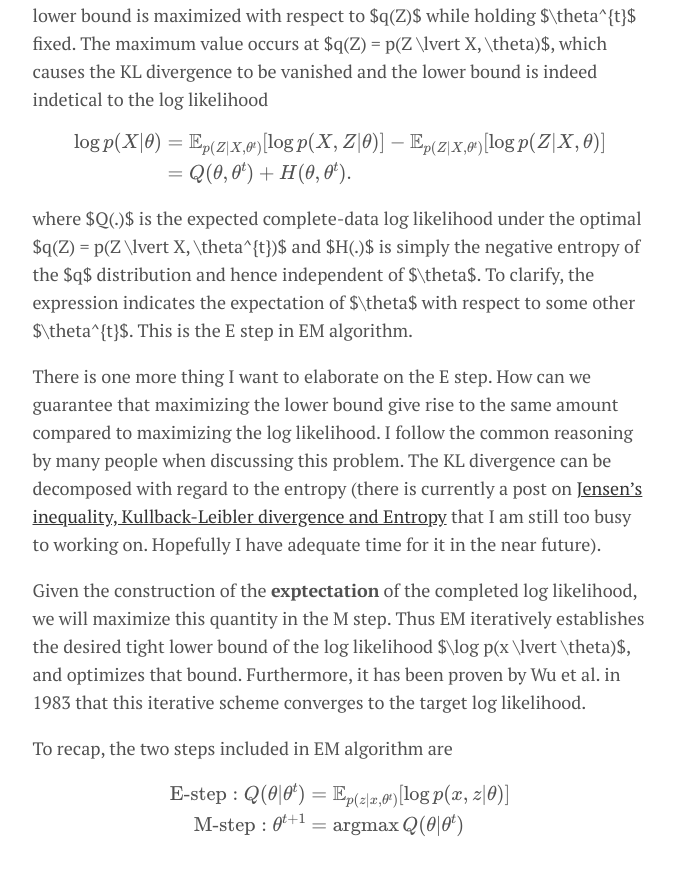
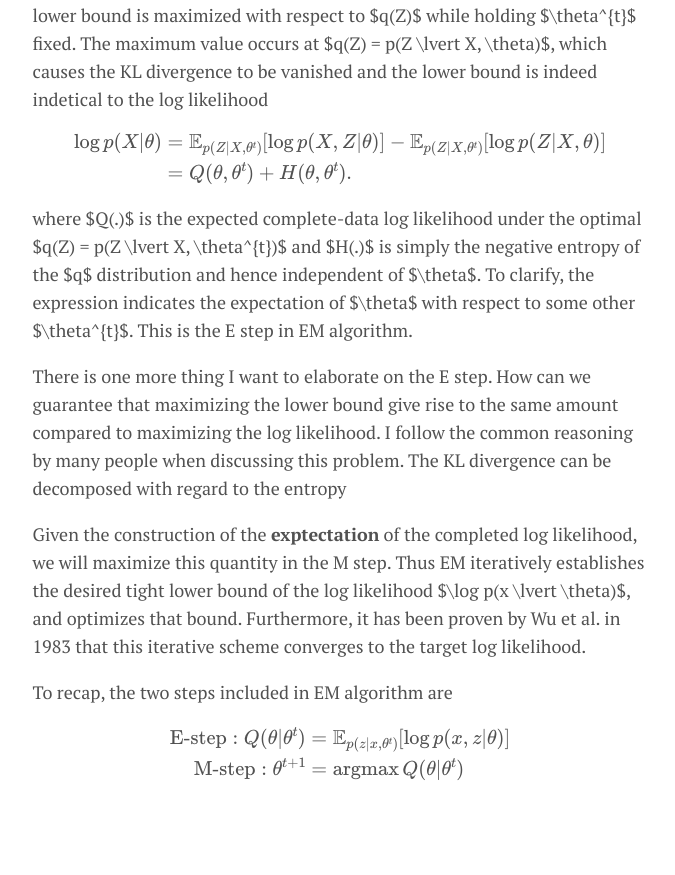
Before and after one commit to CallmeQuant/CallmeQuant.github.io, a Jekyll site: the page built from _posts/2023-04-01-em-algorithm.md, in a window 1280 px wide and 900 px high, scrolled down 3456 px. Shown: the top 875 px of the window, without its empty margins (300-975 px from the left). Built offline with Jekyll 4.4.1, drawn with Linux system fonts in a browser that asks for light colours; formulas are drawn with MathJax 3; after the commit the page ends 4300 px from its top, so only the background shows below that.

Commit message:
Update posts

```diff
--- a/_posts/2023-04-01-em-algorithm.md
+++ b/_posts/2023-04-01-em-algorithm.md
@@ -97,7 +97,8 @@ $$
 
 where $Q(.)$ is the expected complete-data log likelihood under the optimal $q(Z) = p(Z \lvert X, \theta^{t})$ and $H(.)$ is simply the negative entropy of the $q$ distribution and hence independent of $\theta$. To clarify, the expression indicates the expectation of $\theta$ with respect to some other $\theta^{t}$. This is the E step in EM algorithm.
 
-There is one more thing I want to elaborate on the E step. How can we guarantee that maximizing the lower bound give rise to the same amount compared to maximizing the log likelihood. I follow the common reasoning by many people when discussing this problem. The KL divergence can be decomposed with regard to the entropy (there is currently a post on [Jensen's inequality, Kullback-Leibler divergence and Entropy](https://callmequant.github.io/study/note-on-KL/) that I am still too busy to working on. Hopefully I have adequate time for it in the near future).
+There is one more thing I want to elaborate on the E step. How can we guarantee that maximizing the lower bound give rise to the same amount compared to maximizing the log likelihood. I follow the common reasoning by many people when discussing this problem. The KL divergence can be decomposed with regard to the entropy
+<!-- (there is currently a post on [Jensen's inequality, Kullback-Leibler divergence and Entropy](https://callmequant.github.io/study/note-on-KL/) that I am still too busy to working on. Hopefully I have adequate time for it in the near future). -->
 
 Given the construction of the **exptectation**  of the completed log likelihood, we will maximize this quantity in the M step. Thus EM iteratively establishes the desired tight lower bound of the log likelihood $\log p(x \lvert \theta)$, and optimizes that bound. Furthermore, it has been proven by Wu et al. in 1983 that this iterative scheme converges to the target log likelihood.
 
```
Also changed, not shown: _posts/2024-07-27-note-on-ts.md (+1 -0 lines).
